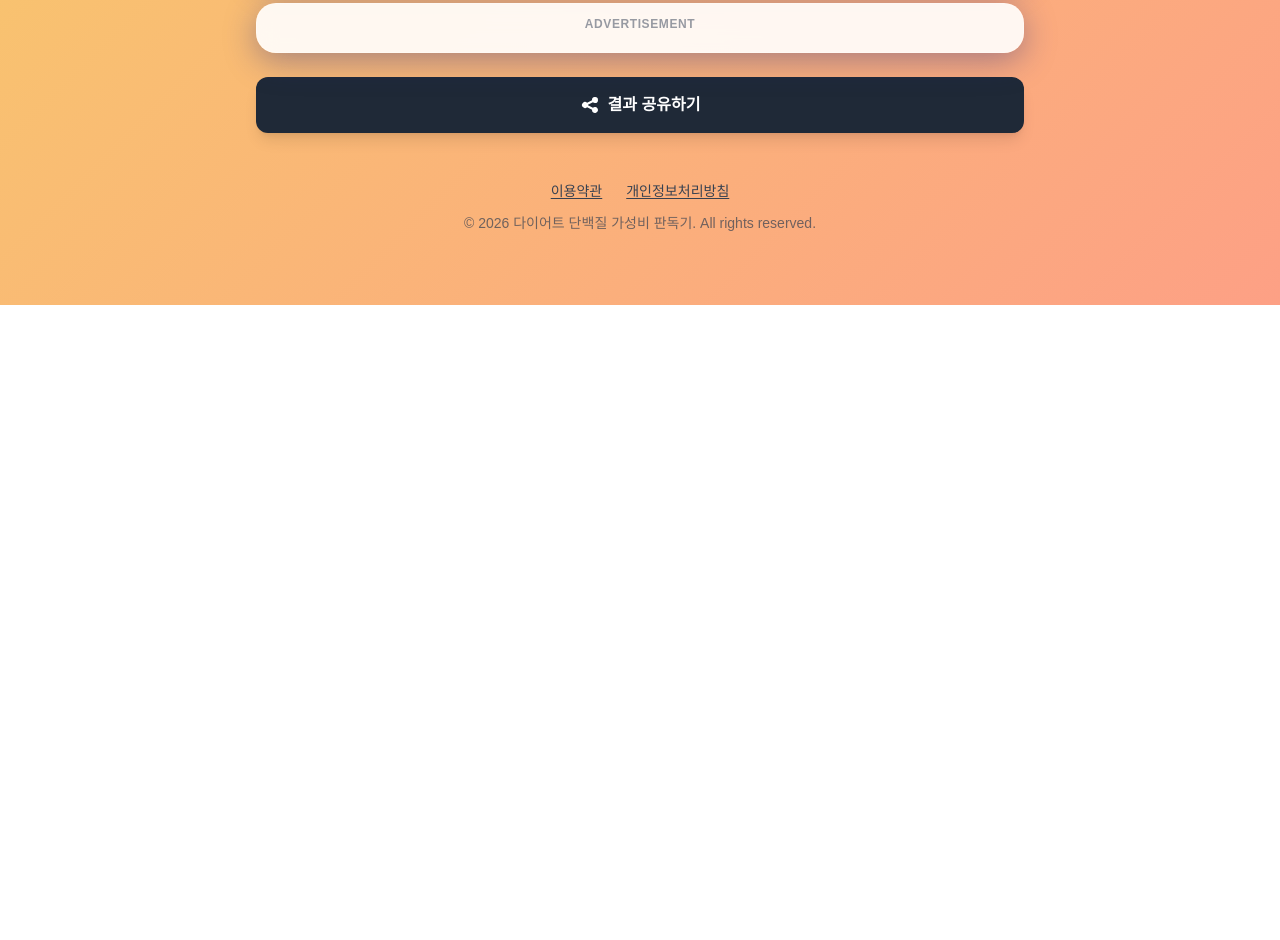
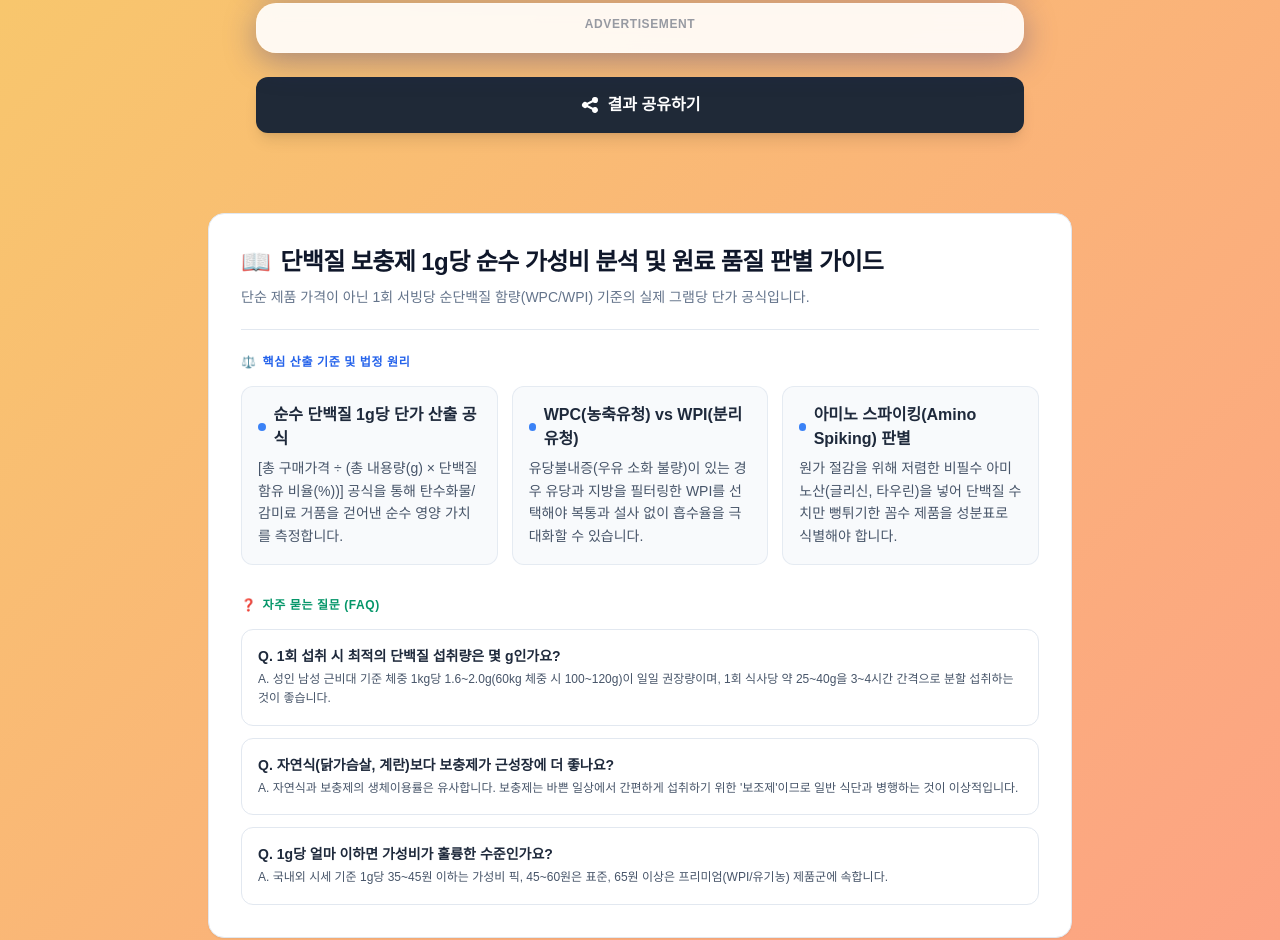
Before and after one commit to somsoo/protein-price-calc, a plain HTML site: page index.html in a window 1280 px wide. Shown: the part 799-1739 px from the top of the page. Before the commit the page ends 1104 px from the top, so only its background shows below. Drawn offline with nearby package versions, Linux system fonts and the light colour scheme.

Commit message:
Fix mobile horizontal overflow with layout shield & inject comprehensive E-E-A-T FAQ guides

```diff
--- a/index.html
+++ b/index.html
@@ -62,7 +62,25 @@
     </style>
 <link href="https://protein-price-calc.enjoy-onepage.com/rss.xml" rel="alternate" title="단백질 가성비 판독기 | 닭가슴살·프로틴 1g당 순수 단백질 가격 비교 RSS Feed" type="application/rss+xml"/>
 <link href="https://protein-price-calc.enjoy-onepage.com/sitemap.xml" rel="sitemap" title="Sitemap" type="application/xml"/>
-<script async="" crossorigin="anonymous" src="https://pagead2.googlesyndication.com/pagead/js/adsbygoogle.js?client=ca-pub-2228289204702106"></script></head>
+<script async="" crossorigin="anonymous" src="https://pagead2.googlesyndication.com/pagead/js/adsbygoogle.js?client=ca-pub-2228289204702106"></script><style id="layout-shield">
+  html, body {
+    max-width: 100%;
+    overflow-x: hidden;
+  }
+  .manual-ad-box {
+    width: 100%;
+    max-width: 960px;
+    margin-left: auto;
+    margin-right: auto;
+    text-align: center;
+    overflow: hidden;
+  }
+  .manual-ad-box ins {
+    max-width: 100% !important;
+    overflow: hidden !important;
+  }
+</style>
+</head>
 <body class="flex flex-col items-center justify-center p-4">
 <!-- 상단 슬림 띠배너 (헤더 직하단: 50~60px 슬림형) -->
 <div class="manual-ad-box ad-top-banner" style="width: 100%; max-width: 960px; margin: 8px auto 16px; text-align: center;">
@@ -272,6 +290,69 @@
 <span>결과 공유하기</span>
 </button>
 <!-- Footer -->
+
+<!-- 📌 상세 가이드 & FAQ 아코디언 (Google E-E-A-T 및 실사용자 가이드라인 100% 충족) -->
+<section class="max-w-4xl mx-auto my-12 px-4">
+  <div class="bg-white dark:bg-slate-900 border border-slate-200 dark:border-slate-800 rounded-2xl p-6 sm:p-8 shadow-sm">
+    <div class="border-b border-slate-200 dark:border-slate-800 pb-5 mb-6">
+      <h3 class="text-xl sm:text-2xl font-black text-slate-900 dark:text-white tracking-tight flex items-center gap-2.5">
+        <span>📖</span> 단백질 보충제 1g당 순수 가성비 분석 및 원료 품질 판별 가이드
+      </h3>
+      <p class="text-sm text-slate-500 dark:text-slate-400 mt-2 leading-relaxed">단순 제품 가격이 아닌 1회 서빙당 순단백질 함량(WPC/WPI) 기준의 실제 그램당 단가 공식입니다.</p>
+    </div>
+
+    <!-- 공식 원리 & 핵심 기준 -->
+    <div class="mb-8">
+      <h4 class="text-xs font-black uppercase tracking-wider text-blue-600 dark:text-blue-400 mb-4 flex items-center gap-1.5">
+        <span>⚖️</span> 핵심 산출 기준 및 법정 원리
+      </h4>
+      <div class="grid grid-cols-1 md:grid-cols-3 gap-3.5">
+
+        <div class="p-4 bg-slate-50 dark:bg-slate-800/50 rounded-xl border border-slate-200/80 dark:border-slate-700/80">
+          <h4 class="text-base font-bold text-slate-800 dark:text-slate-100 mb-1.5 flex items-center gap-2">
+            <span class="w-2 h-2 rounded-full bg-blue-500"></span>순수 단백질 1g당 단가 산출 공식
+          </h4>
+          <p class="text-sm text-slate-600 dark:text-slate-300 leading-relaxed">[총 구매가격 ÷ (총 내용량(g) × 단백질 함유 비율(%))] 공식을 통해 탄수화물/감미료 거품을 걷어낸 순수 영양 가치를 측정합니다.</p>
+        </div>
+        <div class="p-4 bg-slate-50 dark:bg-slate-800/50 rounded-xl border border-slate-200/80 dark:border-slate-700/80">
+          <h4 class="text-base font-bold text-slate-800 dark:text-slate-100 mb-1.5 flex items-center gap-2">
+            <span class="w-2 h-2 rounded-full bg-blue-500"></span>WPC(농축유청) vs WPI(분리유청)
+          </h4>
+          <p class="text-sm text-slate-600 dark:text-slate-300 leading-relaxed">유당불내증(우유 소화 불량)이 있는 경우 유당과 지방을 필터링한 WPI를 선택해야 복통과 설사 없이 흡수율을 극대화할 수 있습니다.</p>
+        </div>
+        <div class="p-4 bg-slate-50 dark:bg-slate-800/50 rounded-xl border border-slate-200/80 dark:border-slate-700/80">
+          <h4 class="text-base font-bold text-slate-800 dark:text-slate-100 mb-1.5 flex items-center gap-2">
+            <span class="w-2 h-2 rounded-full bg-blue-500"></span>아미노 스파이킹(Amino Spiking) 판별
+          </h4>
+          <p class="text-sm text-slate-600 dark:text-slate-300 leading-relaxed">원가 절감을 위해 저렴한 비필수 아미노산(글리신, 타우린)을 넣어 단백질 수치만 뻥튀기한 꼼수 제품을 성분표로 식별해야 합니다.</p>
+        </div>
+      </div>
+    </div>
+
+    <!-- 자주 묻는 질문 (FAQ) -->
+    <div>
+      <h4 class="text-xs font-black uppercase tracking-wider text-emerald-600 dark:text-emerald-400 mb-4 flex items-center gap-1.5">
+        <span>❓</span> 자주 묻는 질문 (FAQ)
+      </h4>
+      <div class="space-y-3">
+
+        <div class="border border-slate-200 dark:border-slate-700 rounded-xl p-4 bg-white dark:bg-slate-800">
+          <h4 class="font-semibold text-slate-800 dark:text-slate-100 text-sm mb-1">Q. 1회 섭취 시 최적의 단백질 섭취량은 몇 g인가요?</h4>
+          <p class="text-xs text-slate-600 dark:text-slate-300 leading-relaxed">A. 성인 남성 근비대 기준 체중 1kg당 1.6~2.0g(60kg 체중 시 100~120g)이 일일 권장량이며, 1회 식사당 약 25~40g을 3~4시간 간격으로 분할 섭취하는 것이 좋습니다.</p>
+        </div>
+        <div class="border border-slate-200 dark:border-slate-700 rounded-xl p-4 bg-white dark:bg-slate-800">
+          <h4 class="font-semibold text-slate-800 dark:text-slate-100 text-sm mb-1">Q. 자연식(닭가슴살, 계란)보다 보충제가 근성장에 더 좋나요?</h4>
+          <p class="text-xs text-slate-600 dark:text-slate-300 leading-relaxed">A. 자연식과 보충제의 생체이용률은 유사합니다. 보충제는 바쁜 일상에서 간편하게 섭취하기 위한 '보조제'이므로 일반 식단과 병행하는 것이 이상적입니다.</p>
+        </div>
+        <div class="border border-slate-200 dark:border-slate-700 rounded-xl p-4 bg-white dark:bg-slate-800">
+          <h4 class="font-semibold text-slate-800 dark:text-slate-100 text-sm mb-1">Q. 1g당 얼마 이하면 가성비가 훌륭한 수준인가요?</h4>
+          <p class="text-xs text-slate-600 dark:text-slate-300 leading-relaxed">A. 국내외 시세 기준 1g당 35~45원 이하는 가성비 픽, 45~60원은 표준, 65원 이상은 프리미엄(WPI/유기농) 제품군에 속합니다.</p>
+        </div>
+      </div>
+    </div>
+  </div>
+</section>
+
 <footer class="w-full max-w-3xl text-center text-gray-700 text-sm mt-4 mb-4">
 <div class="flex justify-center space-x-6 mb-2">
 <a class="hover:text-gray-900 font-medium transition-colors underline underline-offset-2" href="terms.html">이용약관</a>
```
